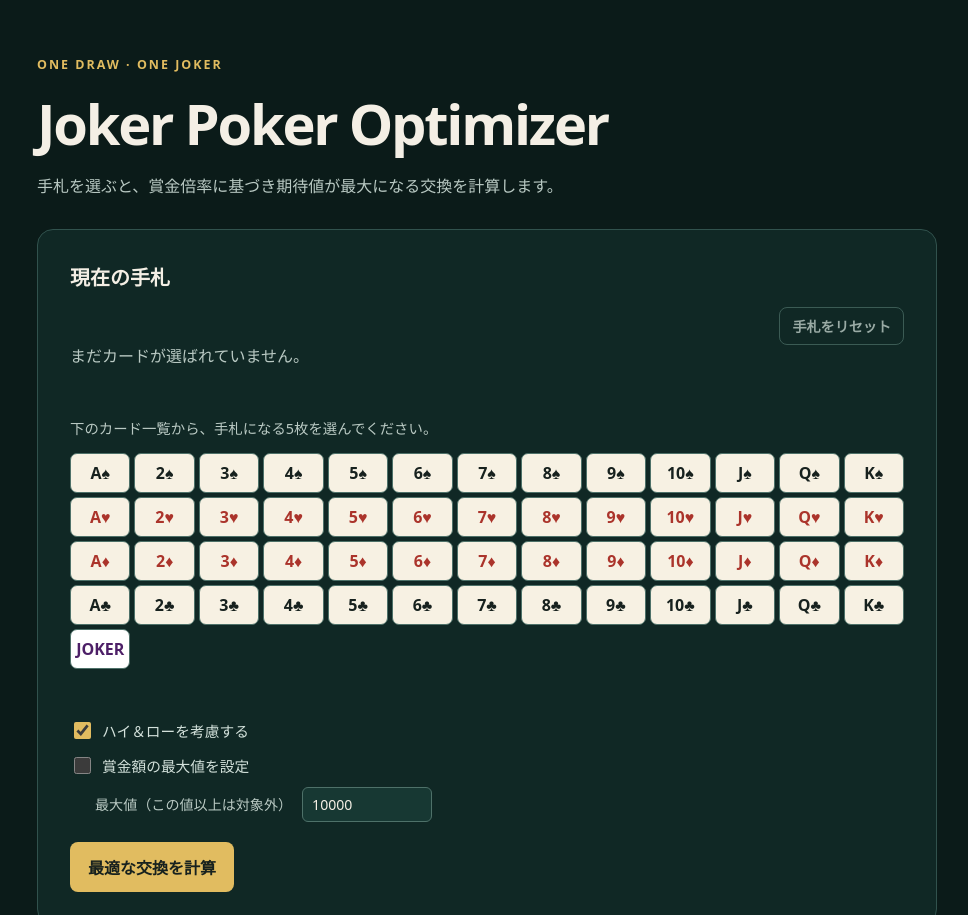
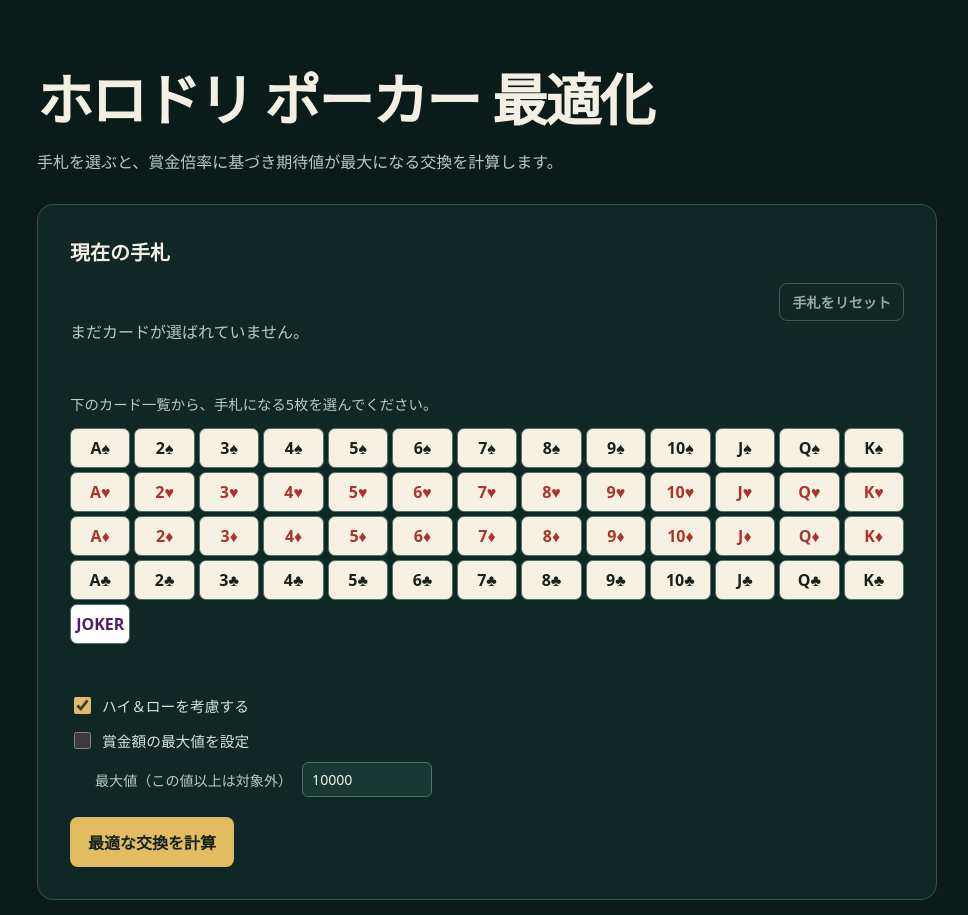
Before and after one commit to yukit-pgn/PokerOptimization, a website built with Vite: page index.html in a window 1280 px wide. Shown: the top 915 px of the page, without its empty margins (153-1121 px from the left). Built offline with nearby package versions, Linux system fonts and the light colour scheme.

Commit message:
タイトルとヘッダーの調整

```diff
--- a/index.html
+++ b/index.html
@@ -4,13 +4,12 @@
     <meta charset="UTF-8" />
     <meta name="viewport" content="width=device-width, initial-scale=1.0" />
     <meta name="description" content="ジョーカー1枚入りドローポーカーの最適交換計算機" />
-    <title>Joker Poker Optimizer</title>
+    <title>ホロドリ ポーカー 最適化</title>
   </head>
   <body>
     <main class="page-shell">
       <header>
-        <p class="eyebrow">ONE DRAW · ONE JOKER</p>
-        <h1>Joker Poker Optimizer</h1>
+        <h1>ホロドリ ポーカー 最適化</h1>
         <p class="lead">手札を選ぶと、賞金倍率に基づき期待値が最大になる交換を計算します。</p>
       </header>
 
```
